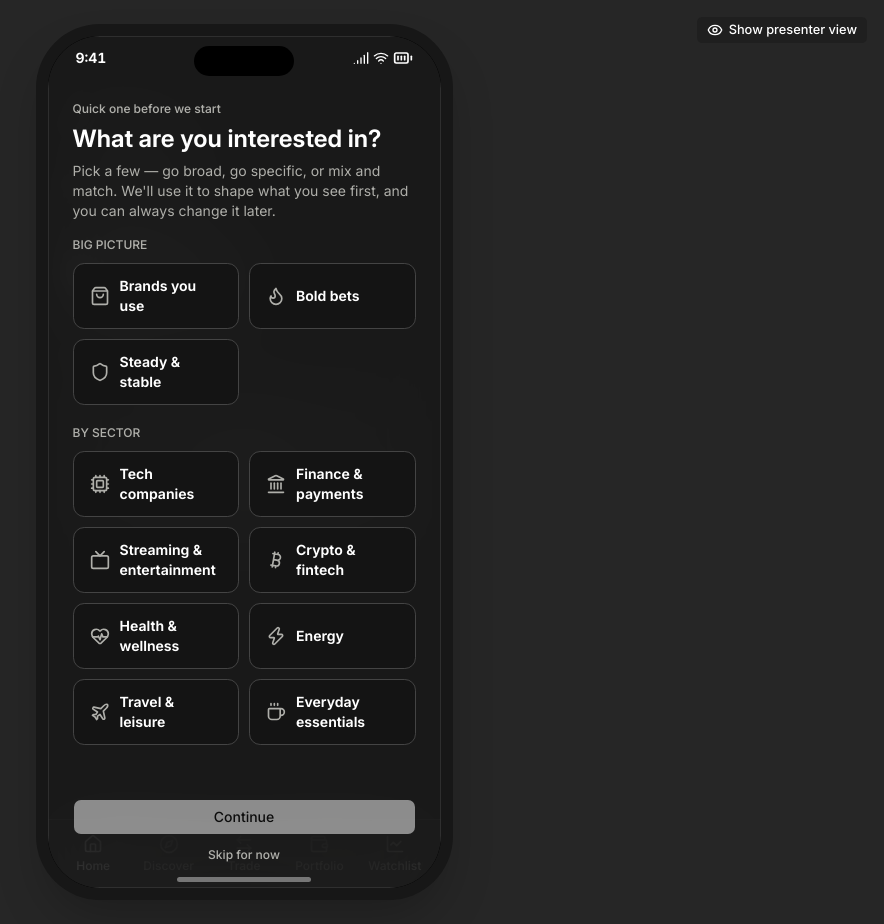
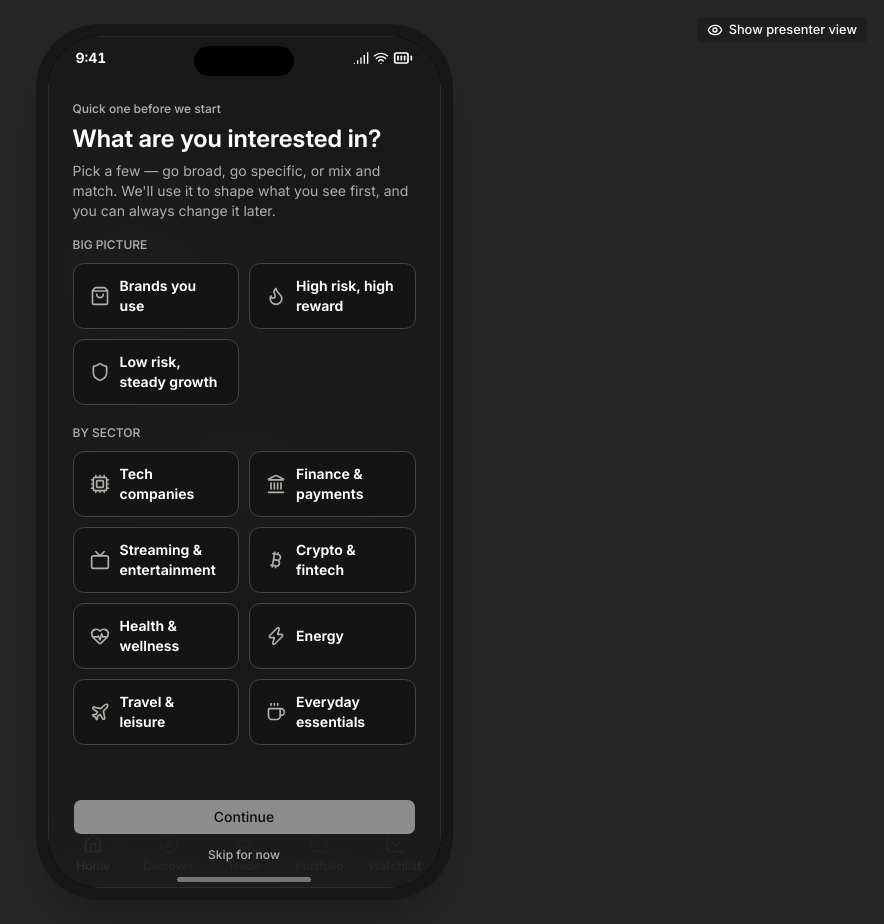
Before and after one commit to karojohnson/hackathon-mobile, a Next.js app: page / in a window 1280 px wide. Shown: the whole page, without its empty margins (396-1280 px from the left). Built offline with nearby package versions, Linux system fonts and the light colour scheme.

Commit message:
Make "Big picture" quiz labels more explicit
"Bold bets" and "Steady & stable" were vague metaphors that leaned on
the now-removed blurb text to make sense. Renamed to "High risk, high
reward" and "Low risk, steady growth" so the label alone communicates
the investing style.

```diff
--- a/data/interests.ts
+++ b/data/interests.ts
@@ -45,7 +45,7 @@ export const interests: Interest[] = [
   },
   {
     id: "bold",
-    label: "Bold bets",
+    label: "High risk, high reward",
     blurb: "Higher risk, higher swings.",
     symbols: ["TSLA"],
     tier: "vibe",
@@ -53,7 +53,7 @@ export const interests: Interest[] = [
   },
   {
     id: "steady",
-    label: "Steady & stable",
+    label: "Low risk, steady growth",
     blurb: "Broad and diversified, less drama.",
     symbols: ["SPY"],
     tier: "vibe",
```
